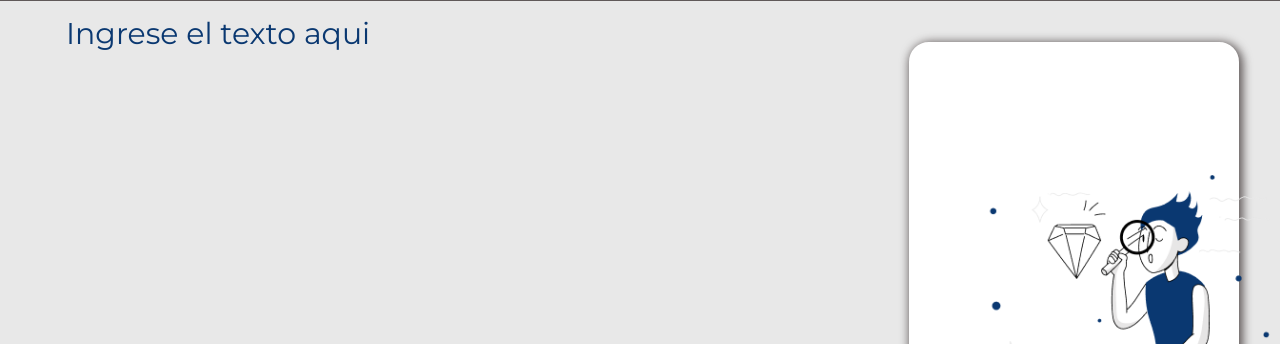
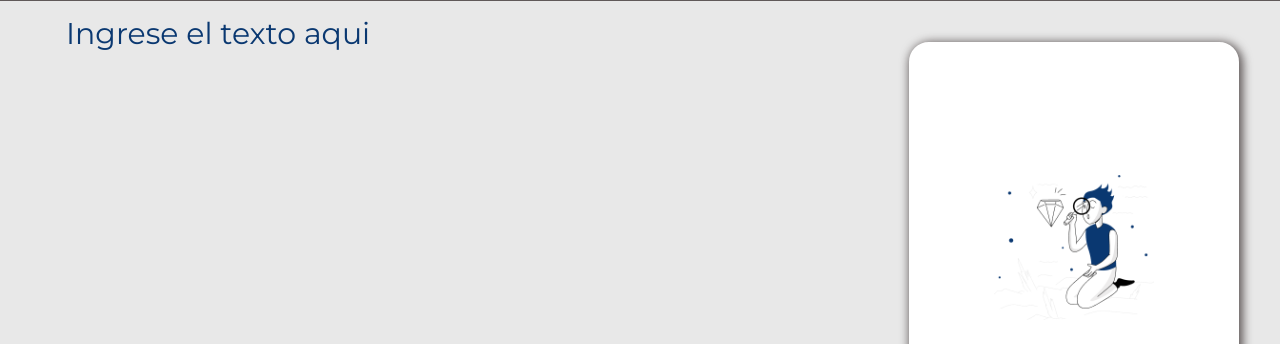
Before and after one commit to Ari-A-D/challangeONE-Encriptador, a plain HTML site: page index.html in a window 1280 px wide. Shown: the part 78-422 px from the top of the page. Drawn offline with Linux system fonts and the light colour scheme.

Commit message:
formato munieco

```diff
--- a/css/styles.css
+++ b/css/styles.css
@@ -23,9 +23,13 @@ picture {
 }
 
 .munieco{
+    display: flex;
+    justify-content: center; /* Centra horizontalmente */
+    align-items: center; /* Centra verticalmente */
+    width: 50%;
     max-width:  100%; /* Asegura que la imagen no exceda el ancho del contenedor */
     height: auto; /* Mantiene la proporción de la imagen */
-    margin-left: 15%;
+    margin-left: 25%;
 }
 
 h2{
```
